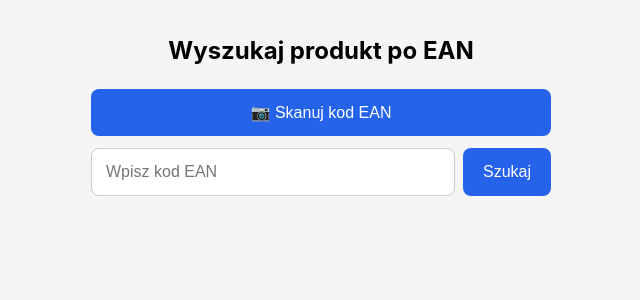
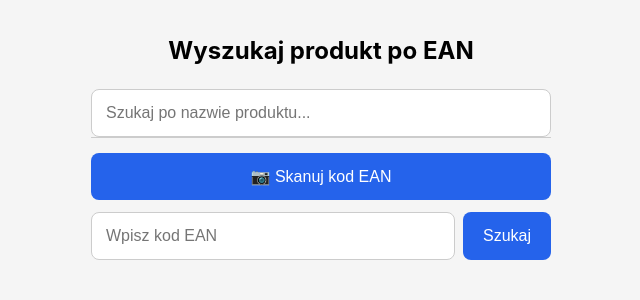
Before and after one commit to Mati02133/warehouse-ean-scanner, a Flask app: page / in a window 1280 px wide. Shown: the top 300 px of the page, without its empty margins (319-959 px from the left). Run offline with Flask 3, Linux system fonts and the light colour scheme; the visitor is signed in with stand-in values (Sample User, id 1); some libraries are stand-ins or nearby versions.

Commit message:
feat: add live product name search with autocomplete suggestions

```diff
--- a/templates/index.html
+++ b/templates/index.html
@@ -76,10 +76,49 @@
             margin-top: 16px;
             color: #991b1b;
         }
+        #name-search-input {
+    width: 100%;
+    padding: 14px;
+    font-size: 1rem;
+    border: 1px solid #ccc;
+    border-radius: 8px;
+}
+
+#suggestions-box {
+    position: absolute;
+    top: 100%;
+    left: 0;
+    right: 0;
+    background: white;
+    border: 1px solid #ccc;
+    border-top: none;
+    border-radius: 0 0 8px 8px;
+    max-height: 250px;
+    overflow-y: auto;
+    z-index: 10;
+}
+
+.suggestion-item {
+    padding: 12px 14px;
+    cursor: pointer;
+    border-bottom: 1px solid #eee;
+}
+
+.suggestion-item:hover {
+    background-color: #f0f0f0;
+}
+
+.suggestion-item:last-child {
+    border-bottom: none;
+}
     </style>
 </head>
 <body>
     <h1>Wyszukaj produkt po EAN</h1>
+    <div style="position: relative; margin-bottom: 16px;">
+    <input type="text" id="name-search-input" placeholder="Szukaj po nazwie produktu..." autocomplete="off">
+    <div id="suggestions-box"></div>
+</div>
     <button id="start-scan-btn">📷 Skanuj kod EAN</button>
     <div id="qr-reader" style="width: 100%; display: none;"></div>
     <form method="POST" id="ean-form">
@@ -150,6 +189,49 @@
             }
         });
     });
+
+
+
+const nameInput = document.getElementById('name-search-input');
+const suggestionsBox = document.getElementById('suggestions-box');
+let debounceTimer = null;
+
+nameInput.addEventListener('input', () => {
+    const query = nameInput.value.trim();
+
+    clearTimeout(debounceTimer);
+
+    if (query.length < 3) {
+        suggestionsBox.innerHTML = '';
+        return;
+    }
+
+    debounceTimer = setTimeout(() => {
+        fetch(`/api/search?q=${encodeURIComponent(query)}`)
+            .then(response => response.json())
+            .then(products => {
+                suggestionsBox.innerHTML = '';
+                products.forEach(product => {
+                    const item = document.createElement('div');
+                    item.className = 'suggestion-item';
+                    item.textContent = `${product.name} — ${product.location}`;
+                    item.addEventListener('click', () => {
+                        eanInput.value = product.ean;
+                        suggestionsBox.innerHTML = '';
+                        nameInput.value = '';
+                        eanForm.submit();
+                    });
+                    suggestionsBox.appendChild(item);
+                });
+            });
+    }, 300);
+});
+
+document.addEventListener('click', (e) => {
+    if (!nameInput.contains(e.target) && !suggestionsBox.contains(e.target)) {
+        suggestionsBox.innerHTML = '';
+    }
+});
 </script>
 </body>
 </html>
```
